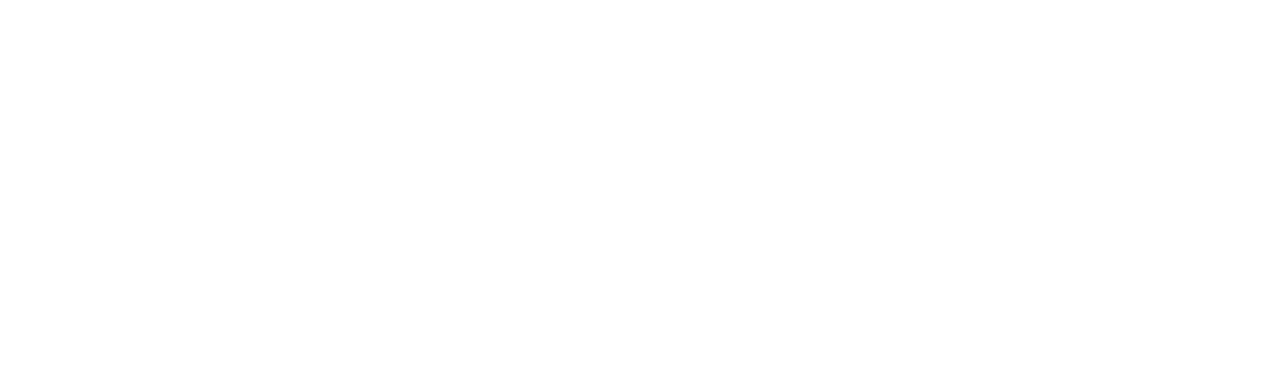
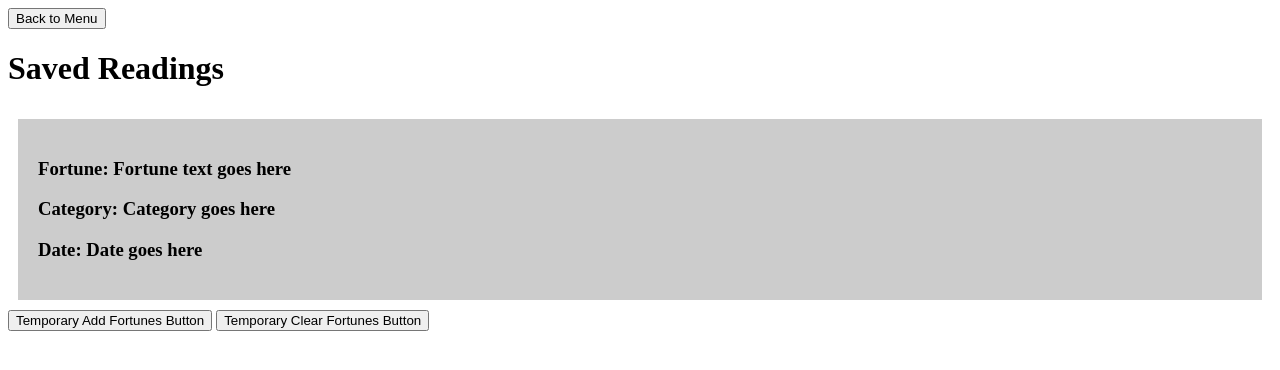
Before and after one commit to pandawarlord/cse110-sp23-group4, a plain HTML site: page source/prototyping/history-prototype.html in a window 1280 px wide. Drawn offline with Linux system fonts and the light colour scheme.

Commit message:
Update history-prototype.html

```diff
--- a/source/prototyping/history-prototype.html
+++ b/source/prototyping/history-prototype.html
@@ -5,9 +5,21 @@
     <link rel="stylesheet" href="history-style.css">
   </head>
   <body>
+	<button class="backButton">Back to Menu</button>
+	<h1 id="title">Saved Readings</h1>
     <div class="historyWrapper">
       <!-- Items in here will grow the flexbox vertically -->
+	  <!-- Example Fortune -->
+	  <div class="fortune">
+		<h3 class="fortuneText">Fortune: Fortune text goes here</h3>
+		<h3 class="fortuneCategory">Category: Category goes here</h3>
+		<h3 class="fortuneDate">Date: Date goes here</h3>
+	  </div>
     </div>
+	<!-- Temporary-adds fortunes to see how it will work-->
+	<button class="tempAddButton">Temporary Add Fortunes Button</button>
+	<!-- Temporary-clears fortunes from local storage and the page -->
+	<button class="tempClearButton">Temporary Clear Fortunes Button</button>
     <script type="text/javascript" src="history-script.js"></script>
   </body>
 </html>
```
